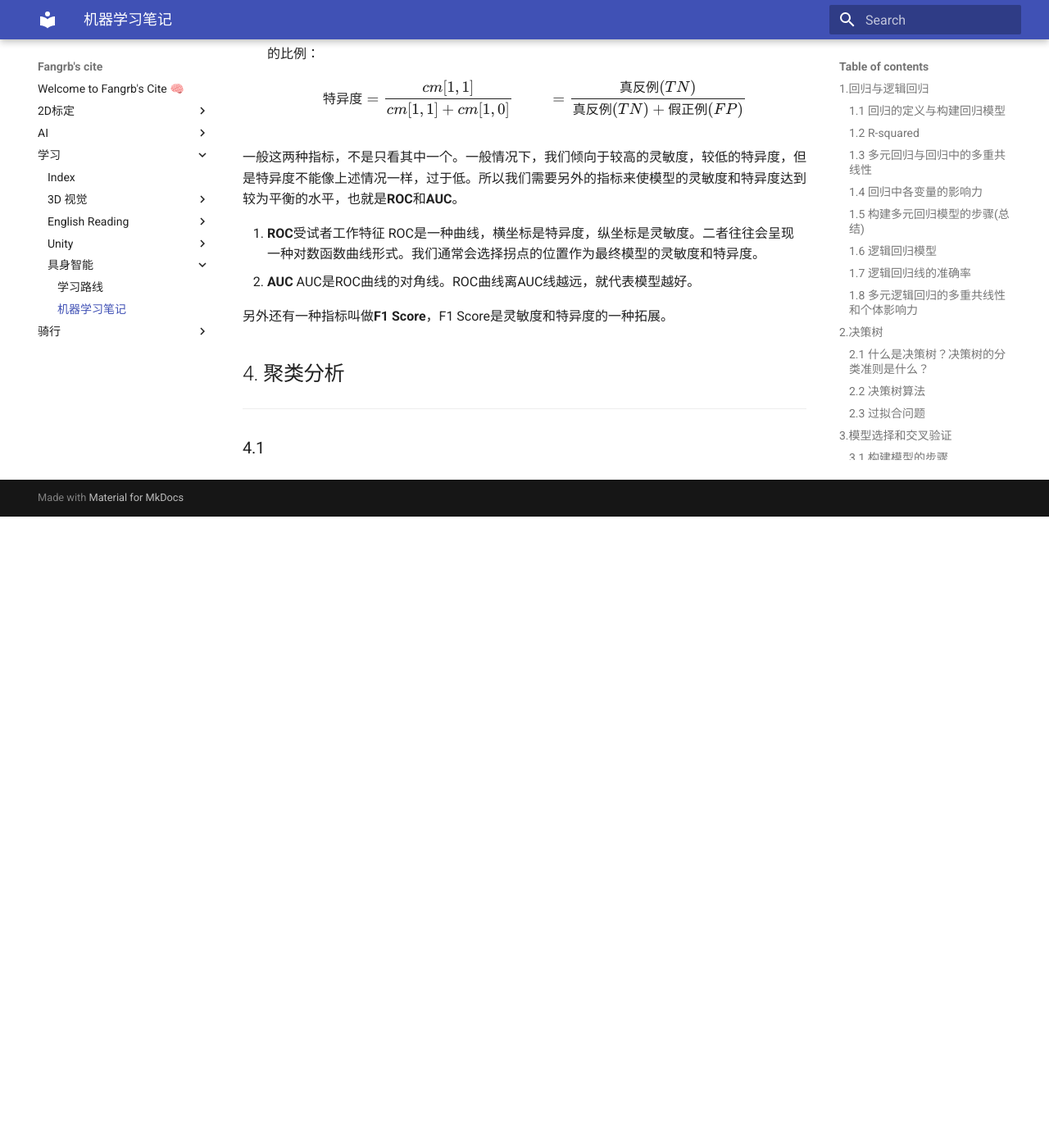
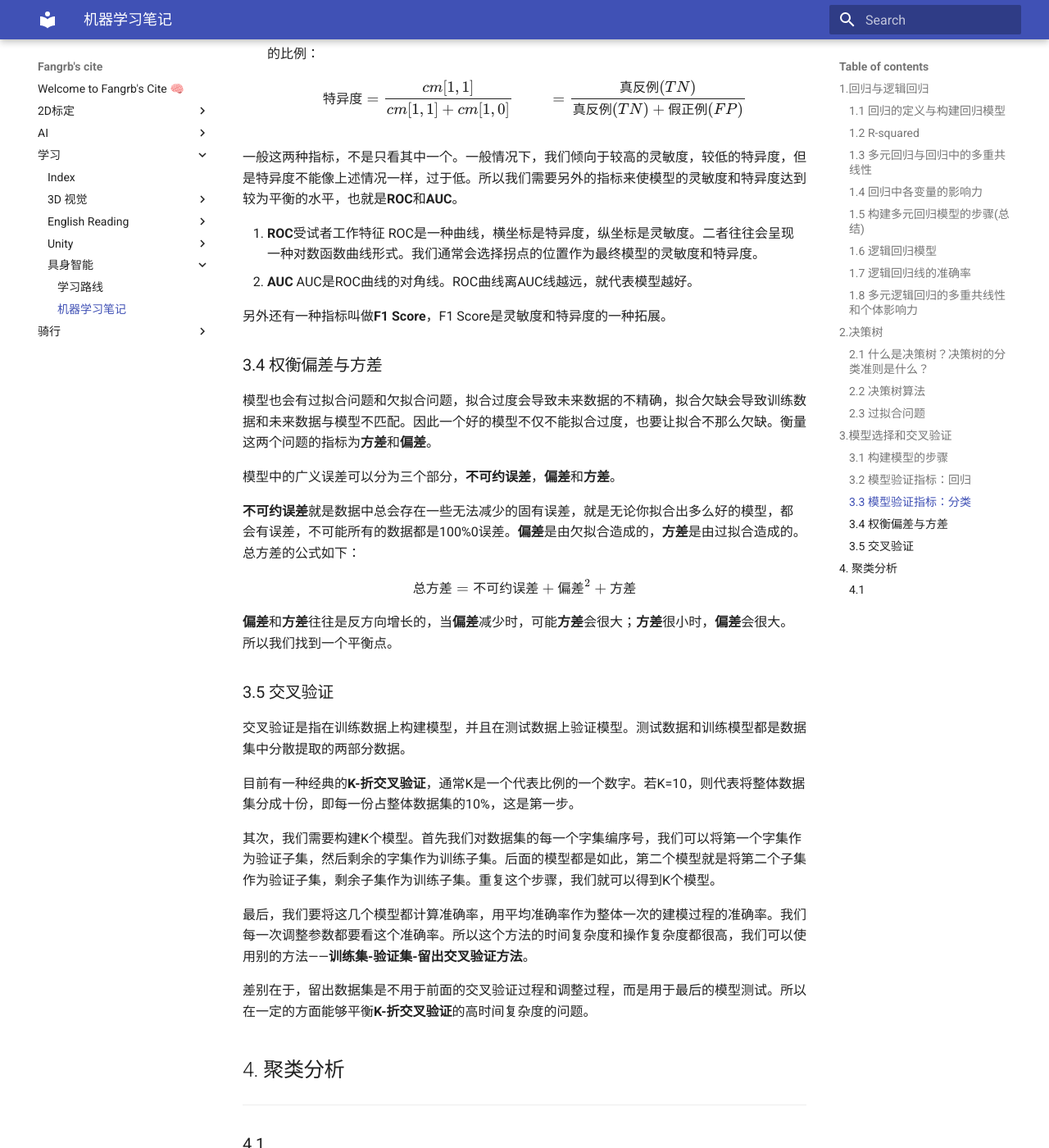
Before and after one commit to DaleBruise/DaleBruise.github.io, an MkDocs documentation site: the page built from docs/学习/具身智能/机器学习笔记.md, in a window 1280 px wide and 1400 px high, scrolled down 5284 px. Shown: the whole window at 82% size. Built offline with MkDocs 1.6.1 and Material for MkDocs 9.7.7, drawn with Linux system fonts in a browser that asks for light colours; nearby versions of some CDN libraries; library files that are not in the unit come from our copies; before the commit the page ends 5914 px from its top, so only the background shows below that.

Commit message:
Update 机器学习笔记.md

```diff
--- a/docs/学习/具身智能/机器学习笔记.md
+++ b/docs/学习/具身智能/机器学习笔记.md
@@ -219,6 +219,32 @@ $$
 
 另外还有一种指标叫做**F1 Score**，F1 Score是灵敏度和特异度的一种拓展。
 
+### 3.4 权衡偏差与方差
+
+模型也会有过拟合问题和欠拟合问题，拟合过度会导致未来数据的不精确，拟合欠缺会导致训练数据和未来数据与模型不匹配。因此一个好的模型不仅不能拟合过度，也要让拟合不那么欠缺。衡量这两个问题的指标为**方差**和**偏差**。
+
+模型中的广义误差可以分为三个部分，**不可约误差**，**偏差**和**方差**。
+
+**不可约误差**就是数据中总会存在一些无法减少的固有误差，就是无论你拟合出多么好的模型，都会有误差，不可能所有的数据都是100%0误差。**偏差**是由欠拟合造成的，**方差**是由过拟合造成的。总方差的公式如下：
+
+$$
+总方差 = 不可约误差 + 偏差^2 + 方差
+$$
+
+**偏差**和**方差**往往是反方向增长的，当**偏差**减少时，可能**方差**会很大；**方差**很小时，**偏差**会很大。所以我们找到一个平衡点。
+
+### 3.5 交叉验证
+
+交叉验证是指在训练数据上构建模型，并且在测试数据上验证模型。测试数据和训练模型都是数据集中分散提取的两部分数据。
+
+目前有一种经典的**K-折交叉验证**，通常K是一个代表比例的一个数字。若K=10，则代表将整体数据集分成十份，即每一份占整体数据集的10%，这是第一步。
+
+其次，我们需要构建K个模型。首先我们对数据集的每一个字集编序号，我们可以将第一个字集作为验证子集，然后剩余的字集作为训练子集。后面的模型都是如此，第二个模型就是将第二个子集作为验证子集，剩余子集作为训练子集。重复这个步骤，我们就可以得到K个模型。
+
+最后，我们要将这几个模型都计算准确率，用平均准确率作为整体一次的建模过程的准确率。我们每一次调整参数都要看这个准确率。所以这个方法的时间复杂度和操作复杂度都很高，我们可以使用别的方法——**训练集-验证集-留出交叉验证方法**。
+
+差别在于，留出数据集是不用于前面的交叉验证过程和调整过程，而是用于最后的模型测试。所以在一定的方面能够平衡**K-折交叉验证**的高时间复杂度的问题。
+
 ## 4. 聚类分析
 
 ---
```
